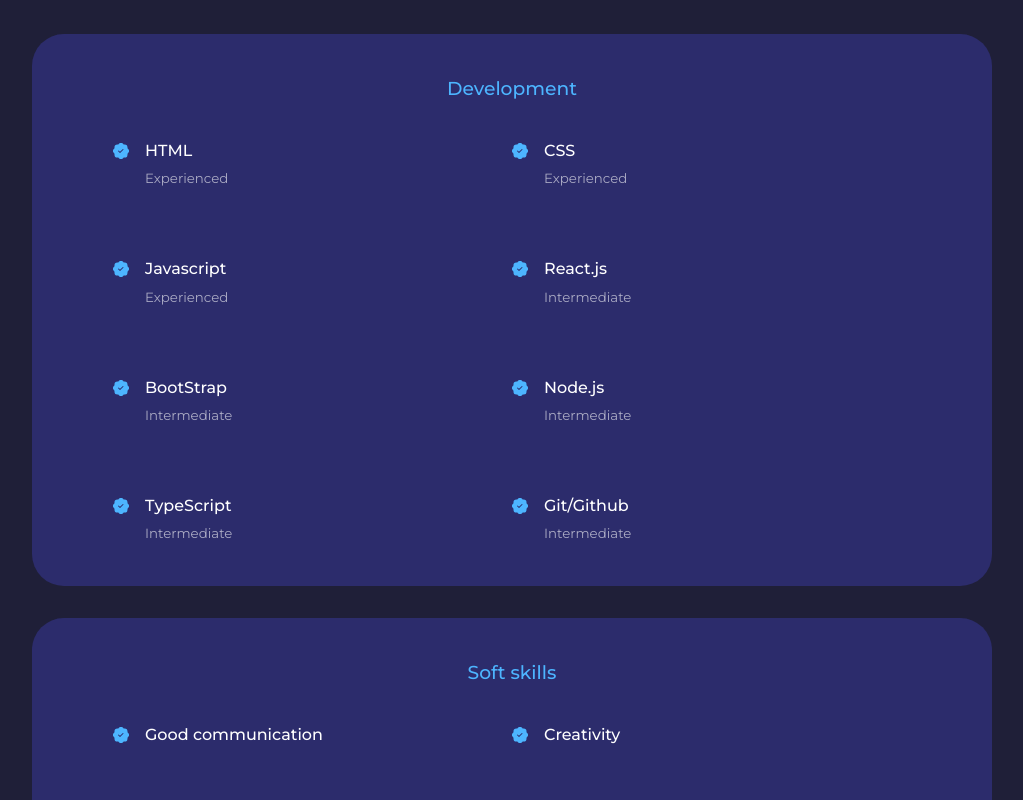
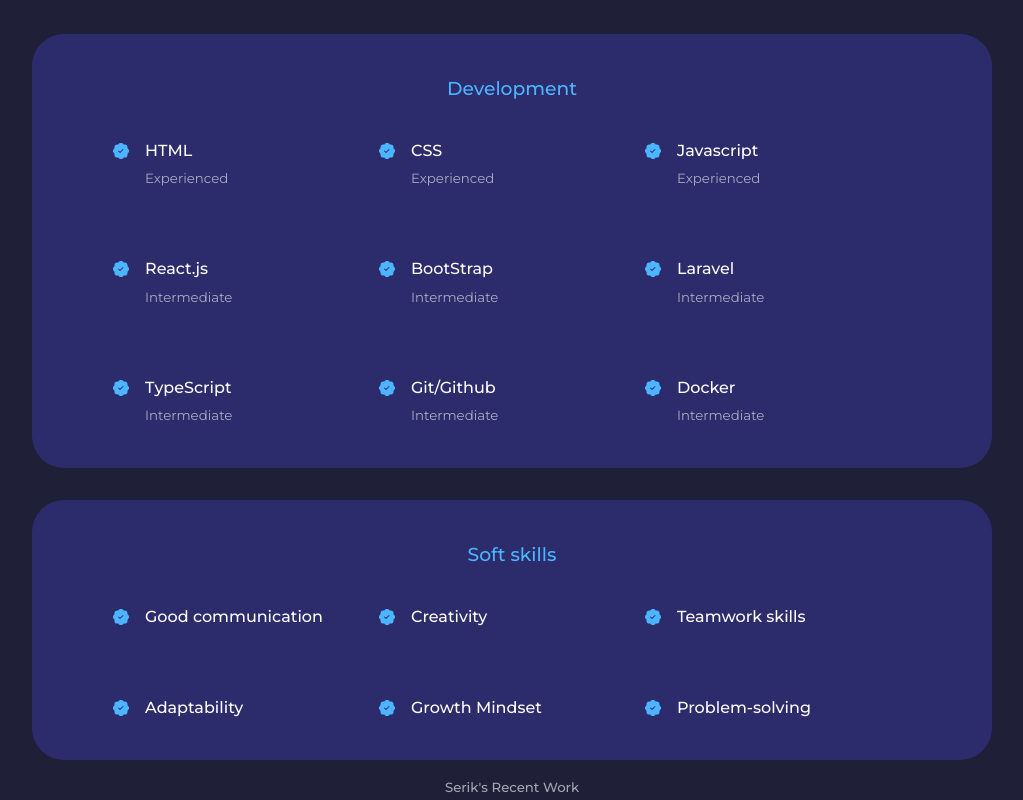
Before and after one commit to sezamiti/Portfolio-website, a React (Create React App) app: page / in a window 1280 px wide. Shown: the part 1640-2440 px from the top of the page, without its empty margins (128-1151 px from the left). Built offline with nearby package versions, Linux system fonts and the light colour scheme; some icons are missing.

Commit message:
fix: experience

```diff
--- a/src/components/experience/Experience.jsx
+++ b/src/components/experience/Experience.jsx
@@ -56,7 +56,7 @@ const Experience = () => {
             <article className="experience__details">
               <BsPatchCheckFill className= 'experience__details-icon' />
               <div>
-                <h4>Node.js</h4>
+                <h4>Laravel</h4>
                 <small className="text-light">Intermediate</small>
               </div>
             </article>
@@ -71,6 +71,13 @@ const Experience = () => {
               <BsPatchCheckFill className= 'experience__details-icon' />
               <div>
                 <h4>Git/Github</h4>
+                <small className="text-light">Intermediate</small>
+              </div>
+            </article>
+            <article className="experience__details">
+              <BsPatchCheckFill className= 'experience__details-icon' />
+              <div>
+                <h4>Docker</h4>
                 <small className="text-light">Intermediate</small>
               </div>
             </article>
--- a/src/components/experience/experience.css
+++ b/src/components/experience/experience.css
@@ -24,7 +24,7 @@
 }
 .experience__content{
     display:grid;
-    grid-template-columns: 1fr 1fr;
+    grid-template-columns: 1fr 1fr 1fr;
     row-gap: 4rem;
 }
 
--- a/src/components/portfolio/Portfolio.jsx
+++ b/src/components/portfolio/Portfolio.jsx
@@ -110,4 +110,5 @@ const Portfolio = () => {
   );
 };
 
+
 export default Portfolio;
```
